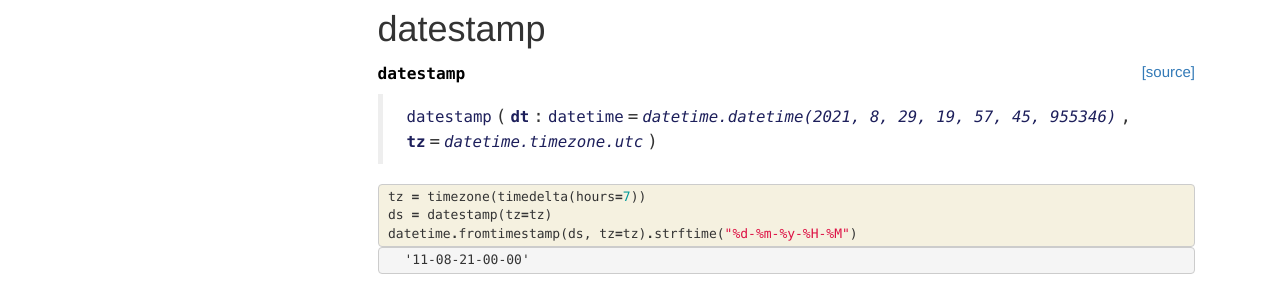
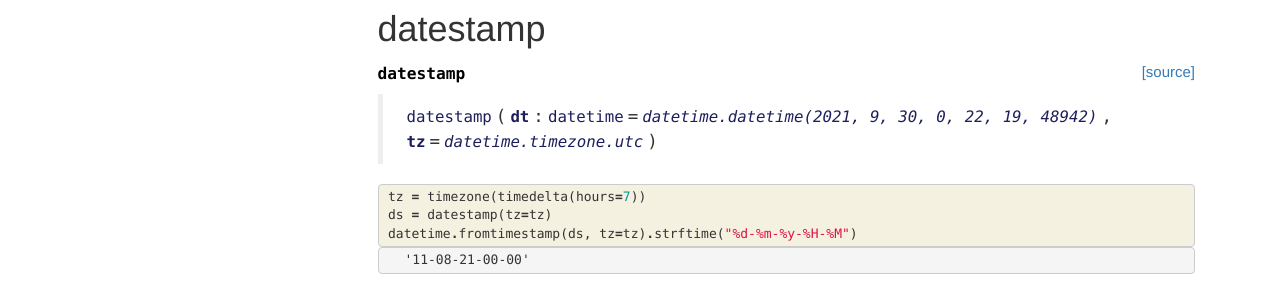
Before and after one commit to thanakijwanavit/nicHelper, a Jekyll site: the page built from docs/datetime.html, in a window 1280 px wide. Shown: the part 321-608 px from the top of the page. Built offline with Jekyll 4.4.1, drawn with Linux system fonts in a browser that asks for light colours; nearby versions of some CDN libraries; comment, search, counter and statistics services are not loaded.

Commit message:
update docs

```diff
--- a/docs/datetime.html
+++ b/docs/datetime.html
@@ -53,7 +53,7 @@ nb_path: "nbs/datetime.ipynb"
 
 
 <div class="output_markdown rendered_html output_subarea ">
-<h4 id="datestamp" class="doc_header"><code>datestamp</code><a href="https://github.com/thanakijwanavit/nicHelper/tree/master/nicHelper/datetime.py#L10" class="source_link" style="float:right">[source]</a></h4><blockquote><p><code>datestamp</code>(<strong><code>dt</code></strong>:<code>datetime</code>=<em><code>datetime.datetime(2021, 8, 29, 19, 57, 45, 955346)</code></em>, <strong><code>tz</code></strong>=<em><code>datetime.timezone.utc</code></em>)</p>
+<h4 id="datestamp" class="doc_header"><code>datestamp</code><a href="https://github.com/thanakijwanavit/nicHelper/tree/master/nicHelper/datetime.py#L10" class="source_link" style="float:right">[source]</a></h4><blockquote><p><code>datestamp</code>(<strong><code>dt</code></strong>:<code>datetime</code>=<em><code>datetime.datetime(2021, 9, 30, 0, 22, 19, 48942)</code></em>, <strong><code>tz</code></strong>=<em><code>datetime.timezone.utc</code></em>)</p>
 </blockquote>
 
 </div>
--- a/docs/dictUtil.html
+++ b/docs/dictUtil.html
@@ -320,7 +320,7 @@ False
 
 
 <div class="output_markdown rendered_html output_subarea ">
-<h4 id="hashDict" class="doc_header"><code>hashDict</code><a href="https://github.com/thanakijwanavit/nicHelper/tree/master/nicHelper/dictUtil.py#L58" class="source_link" style="float:right">[source]</a></h4><blockquote><p><code>hashDict</code>(<strong><code>data</code></strong>:<code>dict</code>, <strong><code>hasher</code></strong>=<em><code>&lt;sha1 HASH object @ 0x7fddc40cdbf0&gt;</code></em>, <strong><code>encoder</code></strong>=<em><code>dumps</code></em>)</p>
+<h4 id="hashDict" class="doc_header"><code>hashDict</code><a href="https://github.com/thanakijwanavit/nicHelper/tree/master/nicHelper/dictUtil.py#L58" class="source_link" style="float:right">[source]</a></h4><blockquote><p><code>hashDict</code>(<strong><code>data</code></strong>:<code>dict</code>, <strong><code>hasher</code></strong>=<em><code>&lt;sha1 HASH object @ 0x7f4cf0129bf0&gt;</code></em>, <strong><code>encoder</code></strong>=<em><code>dumps</code></em>)</p>
 </blockquote>
 <p>hashes the dictionary inputted</p>
 <p>data: dict: the dictionary inputted to be 'hashed'</p>
--- a/docs/sentryUtil.html
+++ b/docs/sentryUtil.html
@@ -47,7 +47,7 @@ nb_path: "nbs/sentryUtil.ipynb"
 
 
 <div class="output_markdown rendered_html output_subarea ">
-<h4 id="logSentry" class="doc_header"><code>logSentry</code><a href="https://github.com/thanakijwanavit/nicHelper/tree/master/nicHelper/sentryUtil.py#L11" class="source_link" style="float:right">[source]</a></h4><blockquote><p><code>logSentry</code>(<strong><code>message</code></strong>:<code>str</code>, <strong><code>data</code></strong>:<code>Any</code>=<em><code>{}</code></em>, <strong><code>level</code></strong>:<code>str</code>=<em><code>'info'</code></em>, <strong><code>section</code></strong>:<code>str</code>=<em><code>'main'</code></em>)</p>
+<h4 id="logSentry" class="doc_header"><code>logSentry</code><a href="https://github.com/thanakijwanavit/nicHelper/tree/master/nicHelper/sentryUtil.py#L12" class="source_link" style="float:right">[source]</a></h4><blockquote><p><code>logSentry</code>(<strong><code>message</code></strong>:<code>str</code>, <strong><code>data</code></strong>:<code>Any</code>=<em><code>{}</code></em>, <strong><code>level</code></strong>:<code>str</code>=<em><code>'info'</code></em>, <strong><code>section</code></strong>:<code>str</code>=<em><code>'main'</code></em>)</p>
 </blockquote>
 <p>just add docs for ease of logging to sentry
 Input:
```
Also changed, not shown: other parts of docs/sentryUtil.html (+1 -1 lines).
